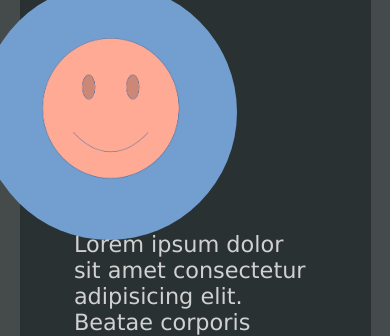
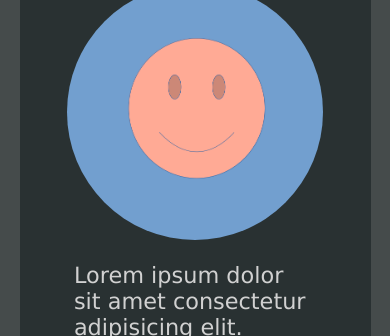
Before and after one commit to maholmlund/maholmlund.github.io, a plain HTML site: page index.html in a window 390 px wide. Shown: the part 208-544 px from the top of the page. Drawn offline with Linux system fonts and the light colour scheme.

Commit message:
fix responsiveness bug

```diff
--- a/style.css
+++ b/style.css
@@ -79,7 +79,6 @@
 }
 
 .intro {
-        height: 20rem;
         width: auto;
         display: flex;
         flex-direction: row;
@@ -156,8 +155,12 @@
         margin-right: 2rem;
 }
 
-@media only screen and (max-width: 40rem) {
+@media only screen and (max-width: 60rem) {
         .intro {
                 flex-direction: column;
         }
+
+        .photo {
+                width: 100%;
+        }
 }
```
